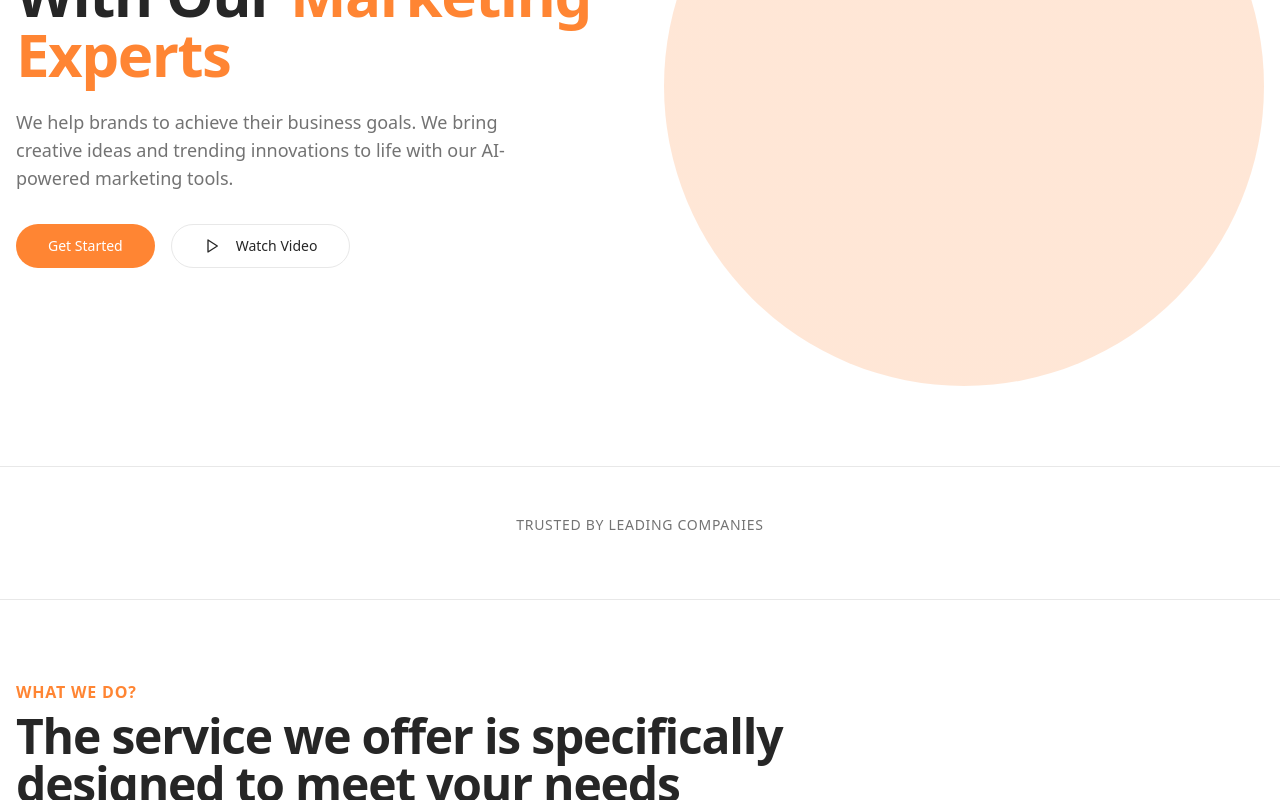
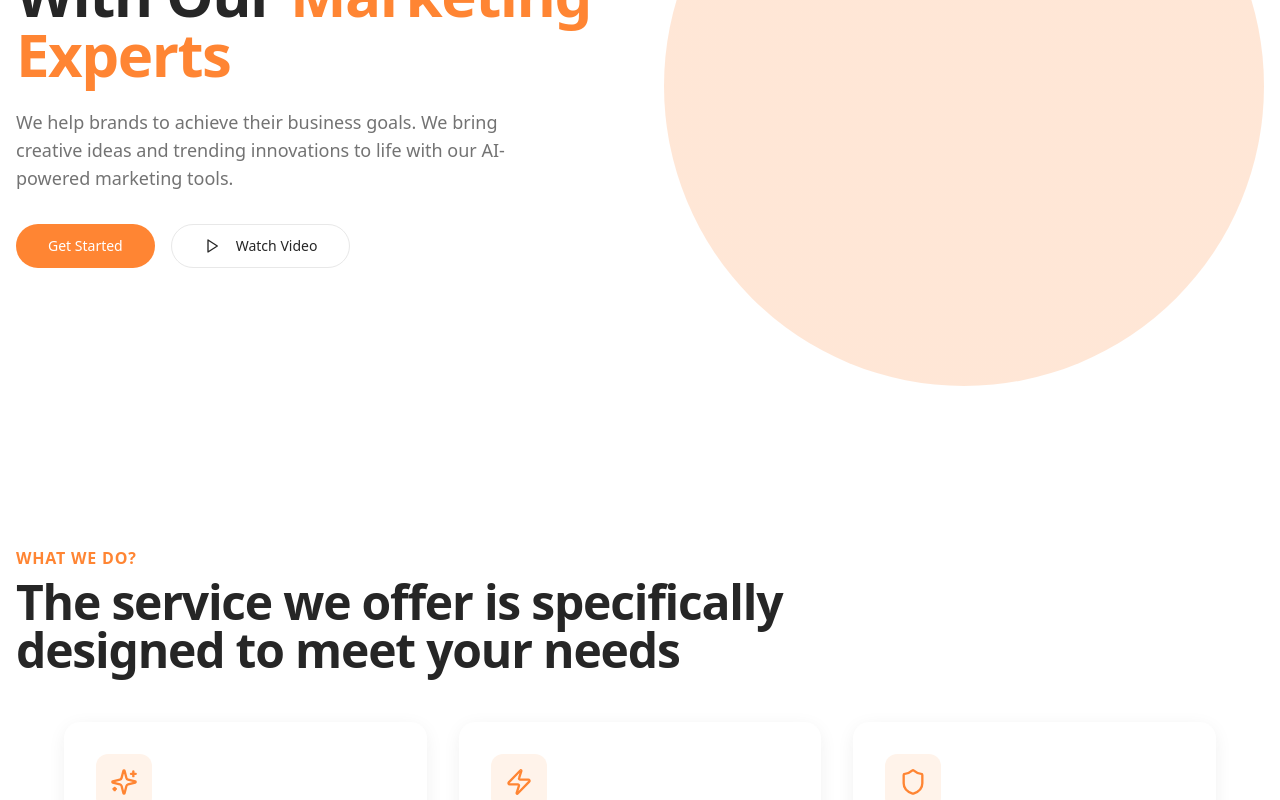
Before and after one commit to Vidyapeeth-Labs-AI/marketxstudio, a React (Vite) app: page / in a window 1280 px wide. Shown: the part 371-1171 px from the top of the page. Built offline with nearby package versions, Linux system fonts and the light colour scheme; the HTML template or start-up script is replaced by a standard one.

Commit message:
Update landing page section

```diff
--- a/src/pages/Index.tsx
+++ b/src/pages/Index.tsx
@@ -51,13 +51,6 @@ const Index = () => {
           <div className="relative">
             <div className="aspect-square bg-gradient-to-br from-primary/20 to-accent/20 rounded-full"></div>
           </div>
-        </div>
-      </section>
-
-      {/* Company Logos */}
-      <section className="container mx-auto px-4 py-12 border-t border-b">
-        <div className="text-center mb-4 text-sm text-muted-foreground uppercase tracking-wider">
-          Trusted by Leading Companies
         </div>
       </section>
 
```
